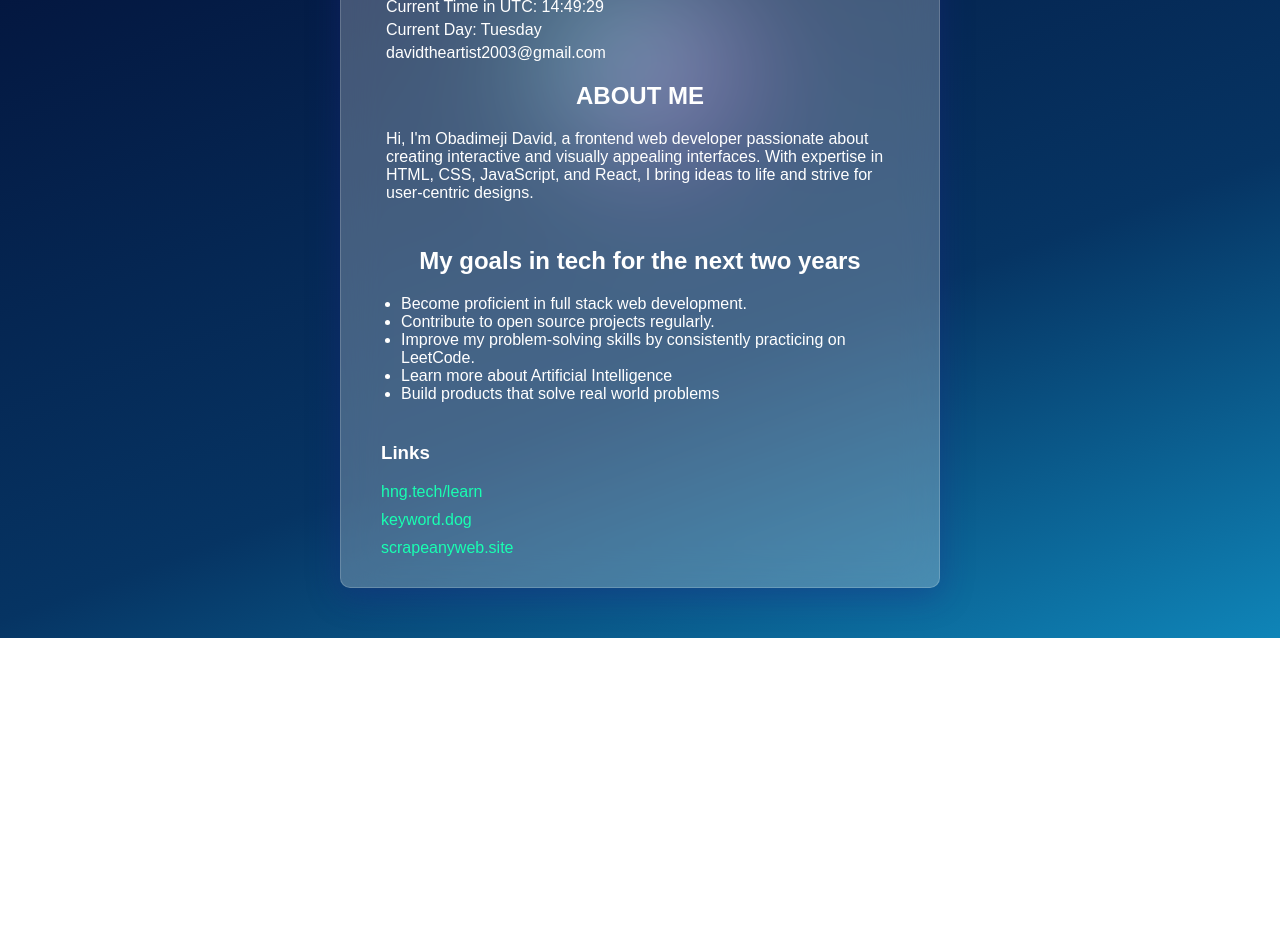
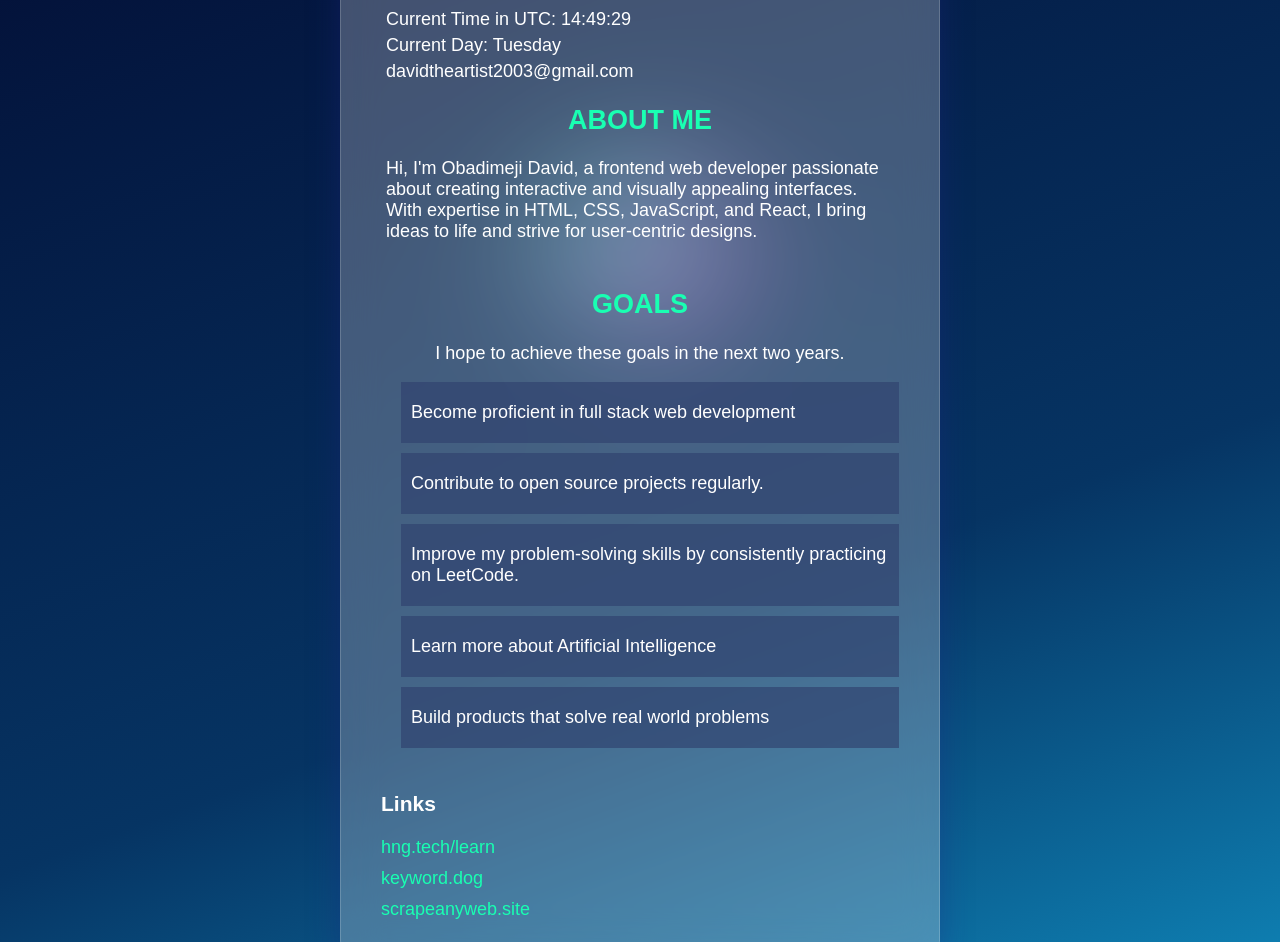
Before and after one commit to Dave-n-tech/personal-webpage, a plain HTML site: page index.html in a window 1280 px wide. Shown: the part 507-1449 px from the top of the page. Before the commit the page ends 1145 px from the top, so only its background shows below. Drawn offline with Linux system fonts and the light colour scheme.

Commit message:
fix: style update

```diff
--- a/index.html
+++ b/index.html
@@ -8,7 +8,7 @@
   </head>
   <body>
     <header>
-      <h1>KingDavid</h1>
+      <h1 class="green">KingDavid</h1>
     </header>
     <div class="container">
       <img
@@ -23,7 +23,7 @@
       <p data-testid="slackEmail">davidtheartist2003@gmail.com</p>
 
       <div id="about">
-        <h2>ABOUT ME</h2>
+        <h2 class="green">ABOUT ME</h2>
         <p>
           Hi, I'm Obadimeji David, a frontend web developer passionate about
           creating interactive and visually appealing interfaces. With expertise
@@ -33,9 +33,10 @@
       </div>
 
       <div class="goals" data-testid="goals">
-        <h2>My goals in tech for the next two years</h2>
+        <h2 class="green">GOALS</h2>
+        <p>I hope to achieve these goals in the next two years.</p>
         <ul class="list">
-          <li>Become proficient in full stack web development.</li>
+          <li>Become proficient in full stack web development</li>
           <li>Contribute to open source projects regularly.</li>
           <li>
             Improve my problem-solving skills by consistently practicing on
--- a/style.css
+++ b/style.css
@@ -2,6 +2,7 @@
   box-sizing: border-box;
 }
 body {
+  font-size: 18px;
   font-family: Arial, sans-serif;
   margin: 0;
   padding: 0;
@@ -70,6 +71,9 @@ p {
   text-align: left;
   width: fit-content;
 }
+.green{
+  color: rgb(25, 255, 178);
+}
 .links a:hover {
   text-decoration: underline;
   color: yellow;
@@ -80,12 +84,19 @@ p {
   padding: 5px 20px;
 }
 .goals h2 {
-  font-size: 1.5em;
+  text-align: center;
+}
+.goals p{
   text-align: center;
 }
 .goals ul {
-  list-style-type: disc;
+  list-style-type: none;
   padding-left: 20px;
+}
+.goals ul li{
+  background-color: rgba(49, 66, 111, 0.671);
+  padding: 20px 10px;
+  margin-bottom: 10px;
 }
 
 
```
